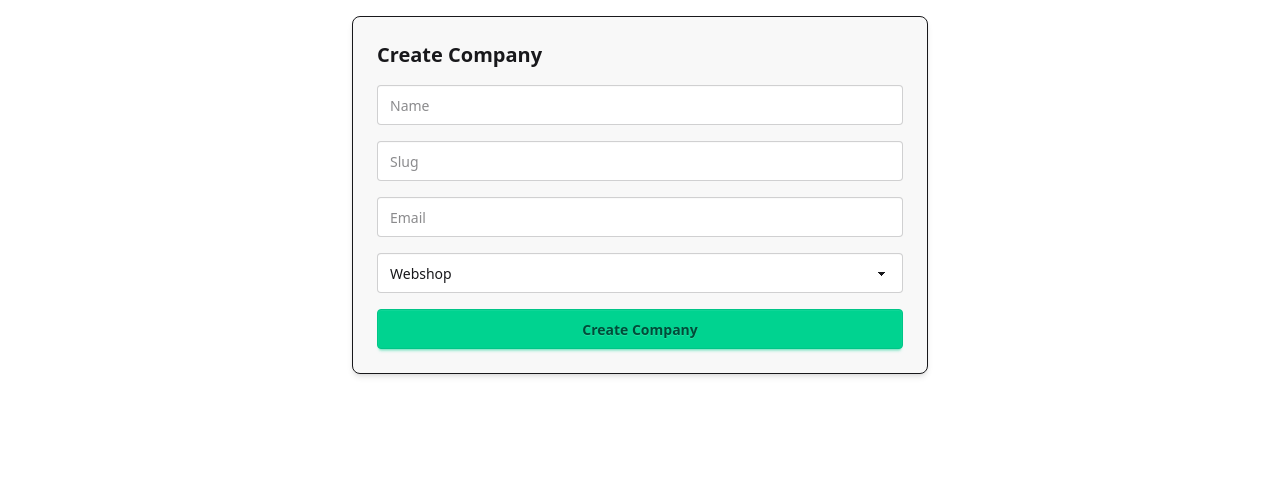
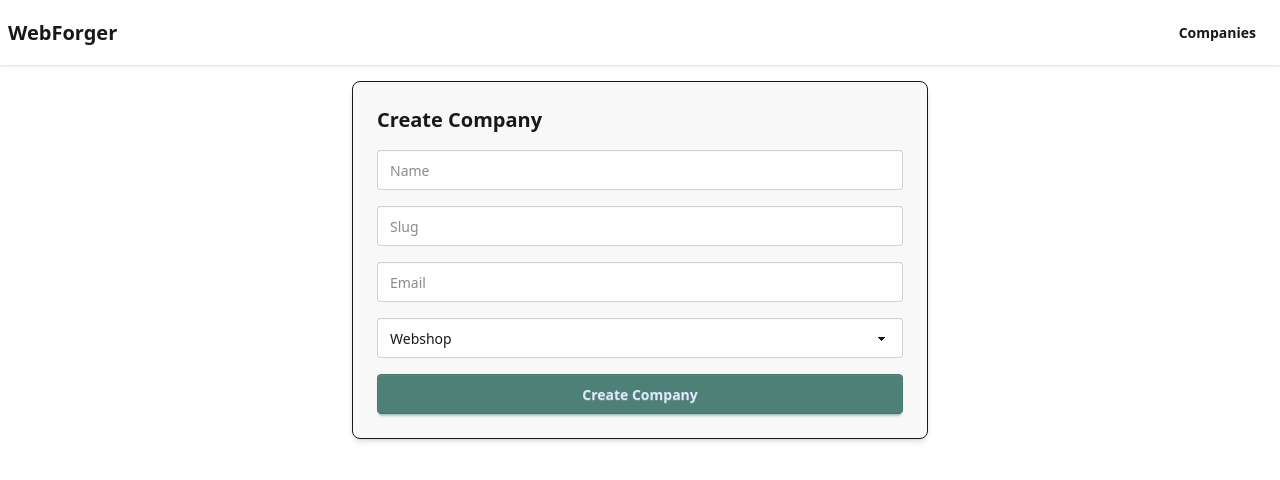
Before and after one commit to balazsfarkasdev/webforger, a Next.js app in the folder apps/superadmin/: page /companies/components/create in a window 1280 px wide. Shown: the top 480 px of the page. Built offline with nearby package versions, Linux system fonts and the light colour scheme.

Commit message:
nicer home page

```diff
--- a/apps/superadmin/src/app/companies/components/create/page.tsx
+++ b/apps/superadmin/src/app/companies/components/create/page.tsx
@@ -114,7 +114,7 @@ export default function CreateCompanyComponent({ company, onCreated, onUpdated }
           <option value="landing">Landing Page</option>
         </select>
 
-        <button type="submit" className="btn btn-success w-full" disabled={loading}>
+        <button type="submit" className="btn btn-primary w-full" disabled={loading}>
           {loading ? (
             <span className="loading loading-spinner" />
           ) : company ? (
--- a/apps/superadmin/src/app/globals.css
+++ b/apps/superadmin/src/app/globals.css
@@ -1,2 +1,7 @@
 @import "tailwindcss";
 @plugin "daisyui";
+
+@plugin "daisyui/theme" {
+    name: "light";
+    --color-primary: #4d8076;
+}
--- a/apps/superadmin/src/app/layout.tsx
+++ b/apps/superadmin/src/app/layout.tsx
@@ -2,6 +2,7 @@ import type { Metadata } from "next";
 import { Geist, Geist_Mono } from "next/font/google";
 import { Toaster } from 'react-hot-toast';
 import "./globals.css";
+import Link from "next/link";
 
 const geistSans = Geist({
   variable: "--font-geist-sans",
@@ -24,10 +25,28 @@ export default function RootLayout({
   children: React.ReactNode;
 }>) {
   return (
-    <html lang="en" data-theme="business">
+    <html lang="en" data-theme="light">
       <body
         className={`${geistSans.variable} ${geistMono.variable} antialiased`}
       >
+        <div className="navbar bg-base-100 shadow-sm">
+          <div className="flex-1">
+            <Link href={'/'} className="font-extrabold text-xl">WebForger</Link>
+          </div>
+          <div className="flex-none">
+            <ul className="menu menu-horizontal px-1">
+              <li><Link href={'/companies'} className="font-semibold">Companies</Link></li>
+              {/* <li>
+              <details>
+                <summary>Parent</summary>
+                <ul className="bg-base-100 rounded-t-none p-2">
+                  <li><a>Settings</a></li>
+                </ul>
+              </details>
+            </li> */}
+            </ul>
+          </div>
+        </div>
         {children}
         <Toaster
           toastOptions={{
--- a/apps/superadmin/src/app/page.tsx
+++ b/apps/superadmin/src/app/page.tsx
@@ -1,24 +1,19 @@
-import Link from "next/link";
-
 export default function Home() {
   return (
     <>
-      <div className="navbar bg-base-100 shadow-sm">
-        <div className="flex-1">
-          <a className="btn btn-ghost text-xl">WebForger</a>
-        </div>
-        <div className="flex-none">
-          <ul className="menu menu-horizontal px-1">
-            <li><Link href={'/companies'}>Companies</Link></li>
-            <li>
-              <details>
-                <summary>Parent</summary>
-                <ul className="bg-base-100 rounded-t-none p-2">
-                  <li><a>Settings</a></li>
-                </ul>
-              </details>
-            </li>
-          </ul>
+      <div className="hero bg-base-200 min-h-screen">
+        <div className="hero-content flex-col lg:flex-row">
+          <img
+            src="https://images.unsplash.com/photo-1498050108023-c5249f4df085?q=80&w=2072&auto=format&fit=crop&ixlib=rb-4.1.0&ixid=M3wxMjA3fDB8MHxwaG90by1wYWdlfHx8fGVufDB8fHx8fA%3D%3D"
+            className="max-w-sm rounded-lg shadow-2xl"
+          />
+          <div>
+            <h1 className="text-5xl font-bold">WebForger</h1>
+            <p className="py-6">
+              Create high quality websites in minutes, with customizable UI and functions.
+            </p>
+            <button className="btn btn-primary">Get Started</button>
+          </div>
         </div>
       </div>
     </>
--- a/apps/superadmin/tailwind.config.ts
+++ b/apps/superadmin/tailwind.config.ts
@@ -11,7 +11,7 @@ const config: Config = {
   },
   plugins: [require("daisyui")],
   daisyui: {
-    themes: ["lofi"],
+    themes: ["light"],
   } as any,
 }
 
```
